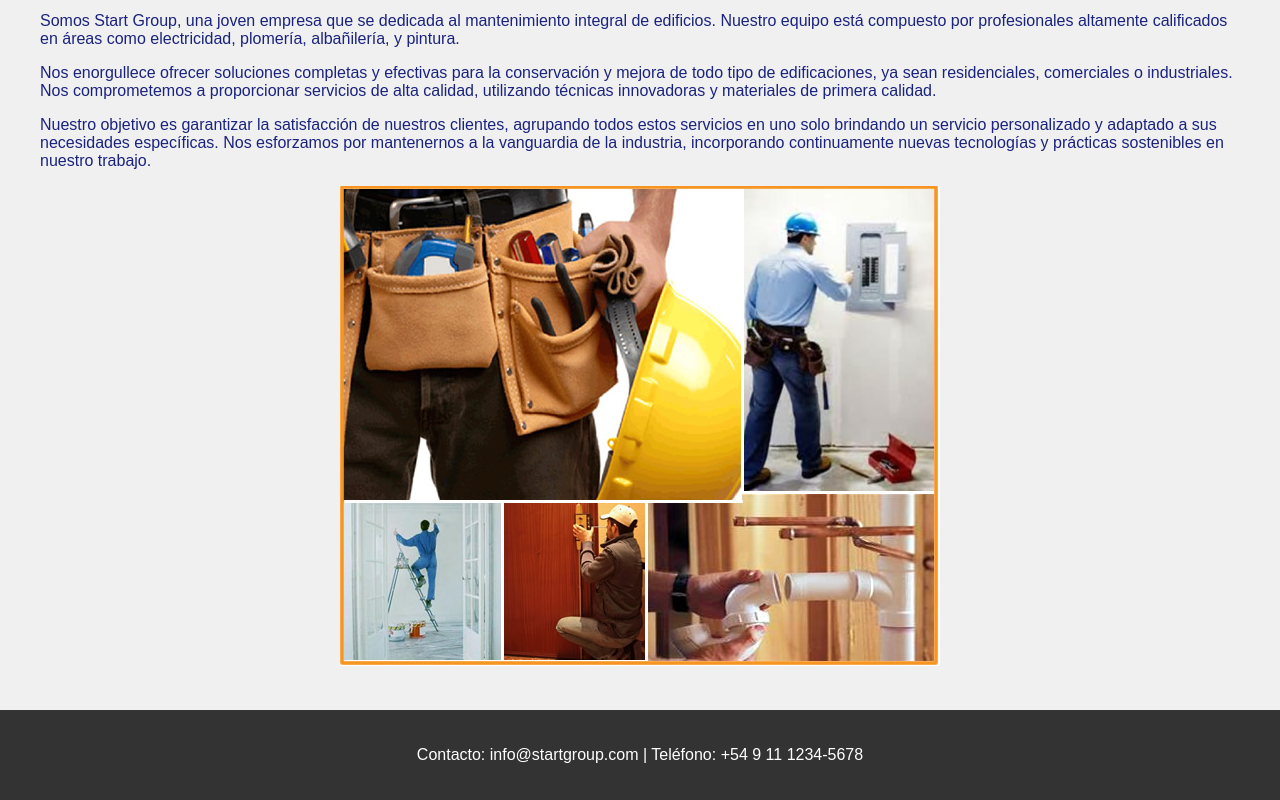
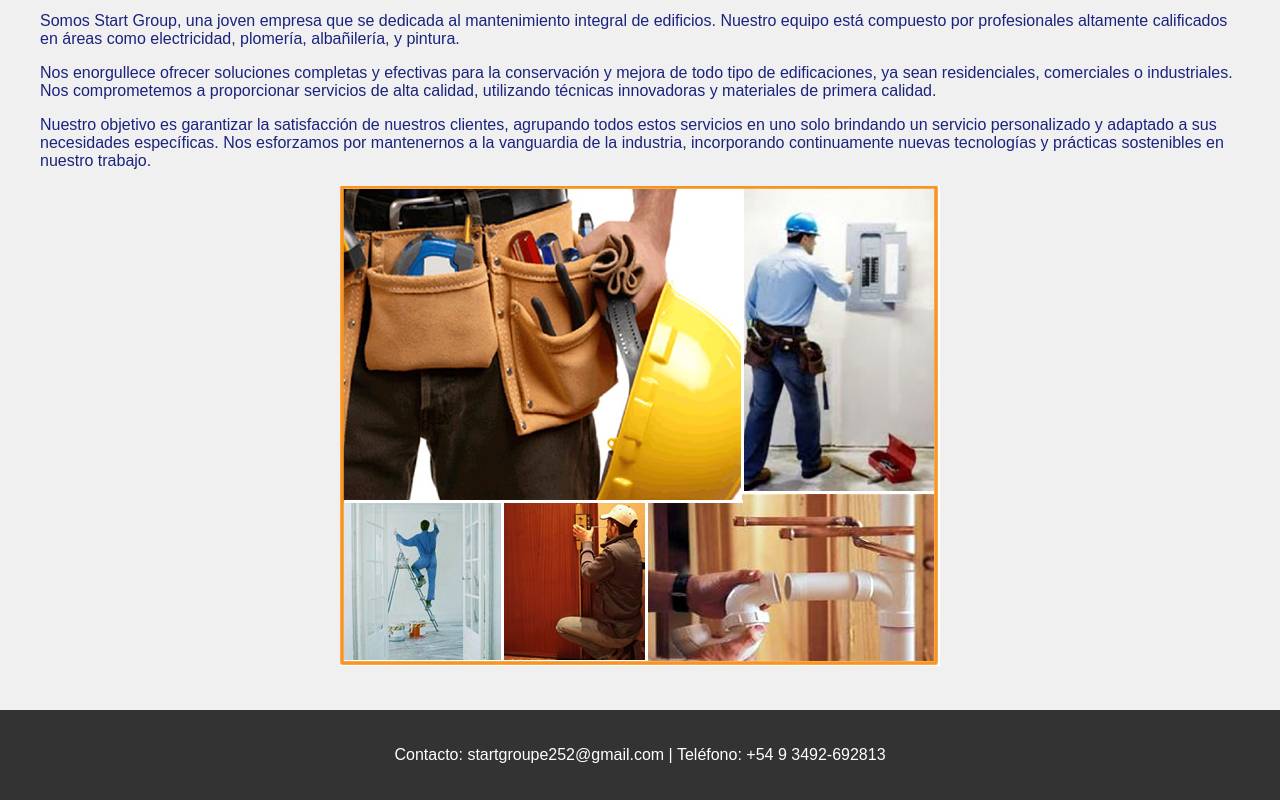
Before and after one commit to Start-Group252/startgroup, a plain HTML site: page index.html in a window 1280 px wide. Shown: the part 348-1148 px from the top of the page. Drawn offline with Linux system fonts and the light colour scheme.

Commit message:
Update index.html

```diff
--- a/index.html
+++ b/index.html
@@ -114,7 +114,7 @@
     </section>
 
     <footer>
-        <p>Contacto: info@startgroup.com | Teléfono: +54 9 11 1234-5678</p>
+        <p>Contacto: startgroupe252@gmail.com | Teléfono: +54 9 3492-692813</p>
     </footer>
 </body>
 </html>
```
